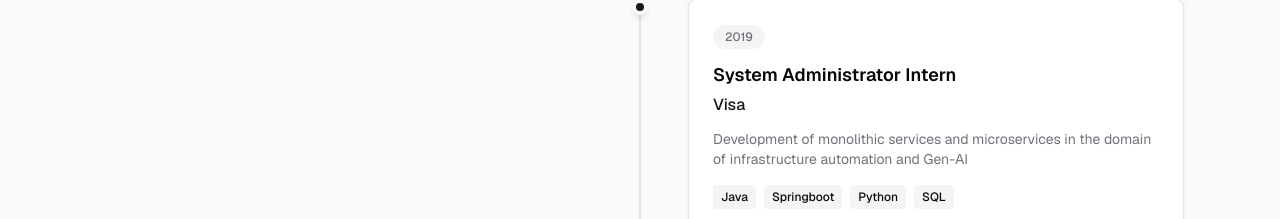
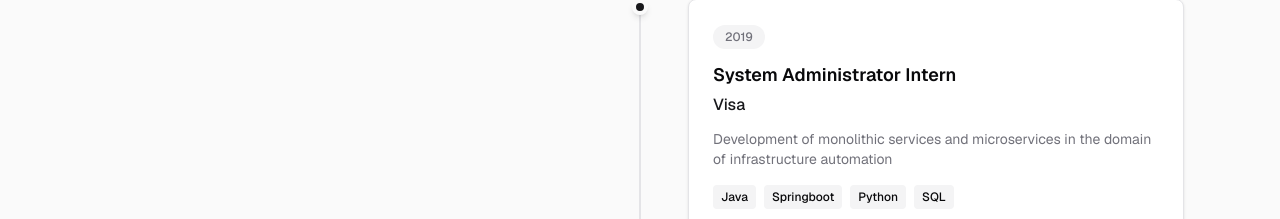
Before and after one commit to charlesgohck/charlesgohck.com, a Next.js app: page / in a window 1280 px wide. Shown: the part 1980-2199 px from the top of the page. Built offline with nearby package versions, Linux system fonts and the light colour scheme; no server answers.

Commit message:
[FIX] Fixed typo

```diff
--- a/app/(home)/page.tsx
+++ b/app/(home)/page.tsx
@@ -366,7 +366,7 @@ function ExperienceSection() {
       company: "Visa",
       period: "2019",
       description:
-        "Development of monolithic services and microservices in the domain of infrastructure automation and Gen-AI",
+        "Development of monolithic services and microservices in the domain of infrastructure automation",
       technologies: ["Java", "Springboot", "Python", "SQL"],
     },
     {
```
